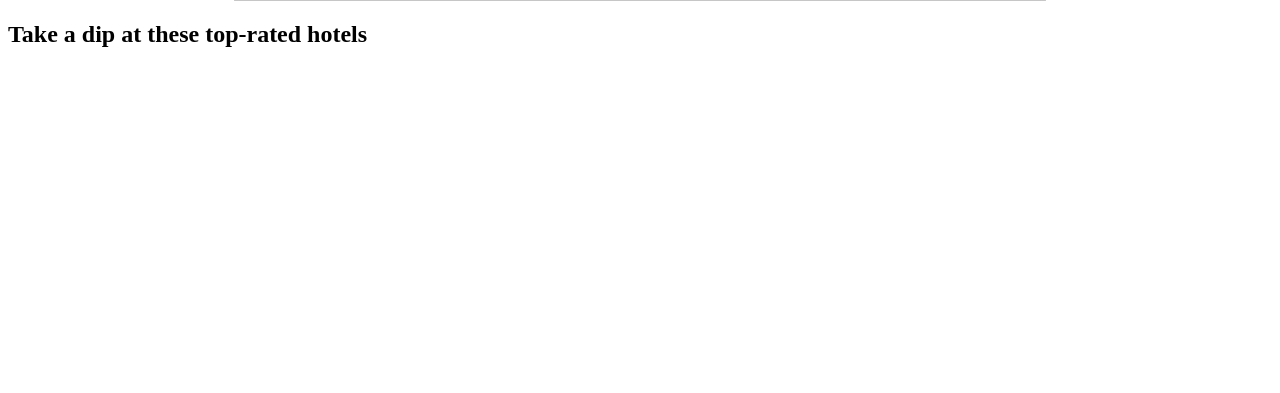
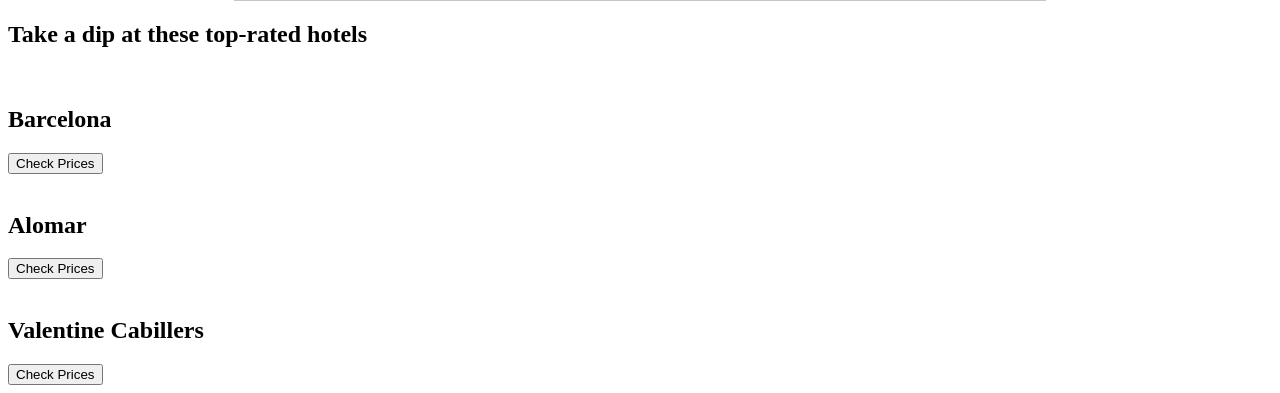
Before and after one commit to KURRI173/Information-Systems, a Flask app: page / in a window 1280 px wide. Shown: the part 849-1242 px from the top of the page. Before the commit the page ends 896 px from the top, so only its background shows below. Run offline with Flask 3, Linux system fonts and the light colour scheme.

Commit message:
hoteimage structurecomplete

```diff
--- a/templates/index.html
+++ b/templates/index.html
@@ -17,17 +17,30 @@
           <div class="hotelpanel">
              <div class="hotelsubpanel">
                 <div class="hotelimage">
-
+                   <img src=""/>
                 </div>
-                <div class="hotelimage">
-
+                <div class="textarea">
+                    <h2>Barcelona</h2>
+                    <button>Check Prices</button>
                 </div>
              </div>
              <div class="hotelsubpanel">
-
+                <div class="hotelimage">
+                    <img src=""/>
+                </div>
+                <div class="textarea">
+                    <h2>Alomar</h2>
+                    <button>Check Prices</button>
+                </div>
              </div>
              <div class="hotelsubpanel">
-
+                <div class="hotelimage">
+                    <img src=""/>
+                </div>
+                <div class="textarea">
+                    <h2>Valentine Cabillers</h2>
+                    <button>Check Prices</button>
+                </div>
              </div>
           </div>
        </div>
```
